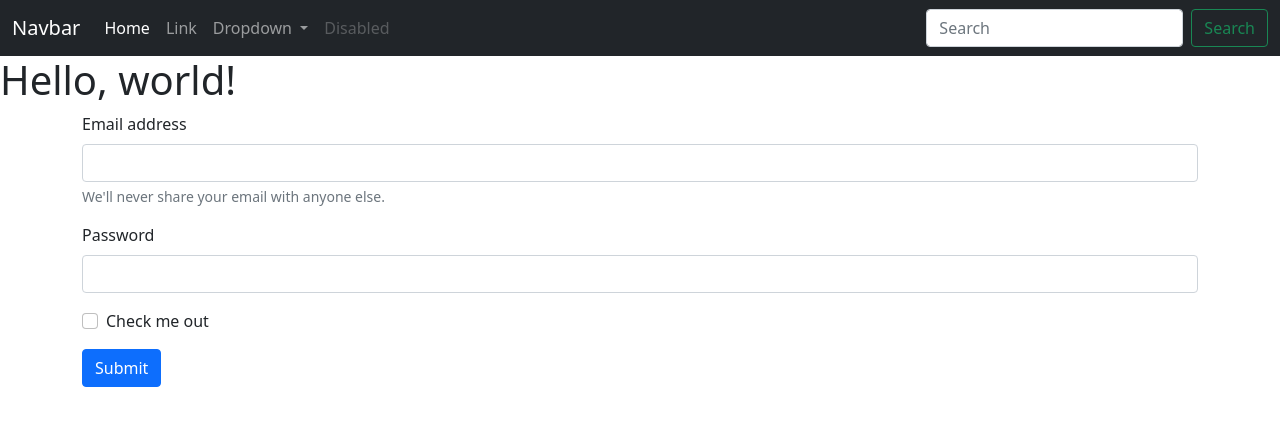
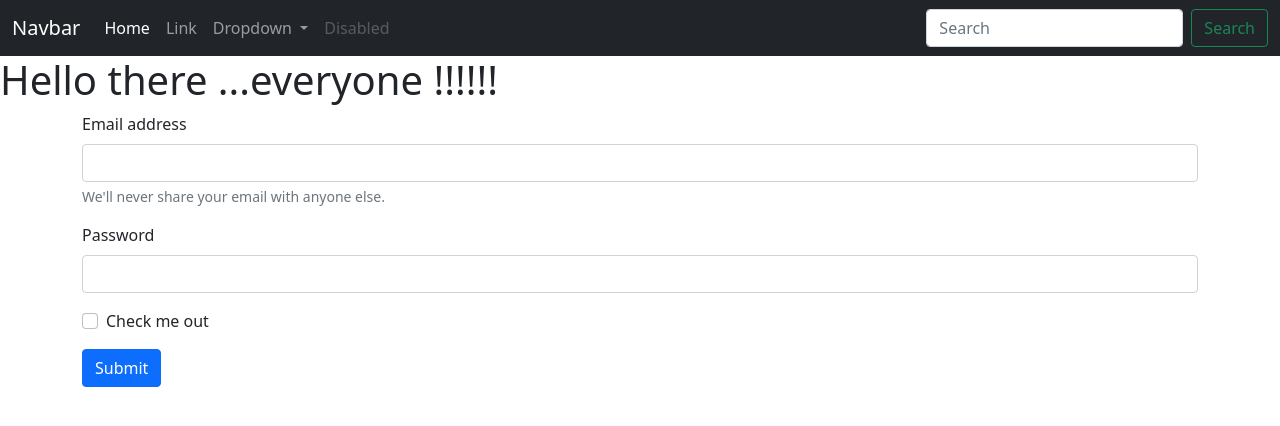
Before and after one commit to madhaviv31/Feature, a plain HTML site: page index.html in a window 1280 px wide. Drawn offline with nearby package versions, Linux system fonts and the light colour scheme.

Commit message:
Update index.html

```diff
--- a/index.html
+++ b/index.html
@@ -47,7 +47,7 @@
         </div>
       </div>
     </nav>
-    <h1>Hello, world!</h1>
+    <h1>Hello there ...everyone !!!!!!</h1>
     <div class="container">
         <form>
             <div class="mb-3">
```
